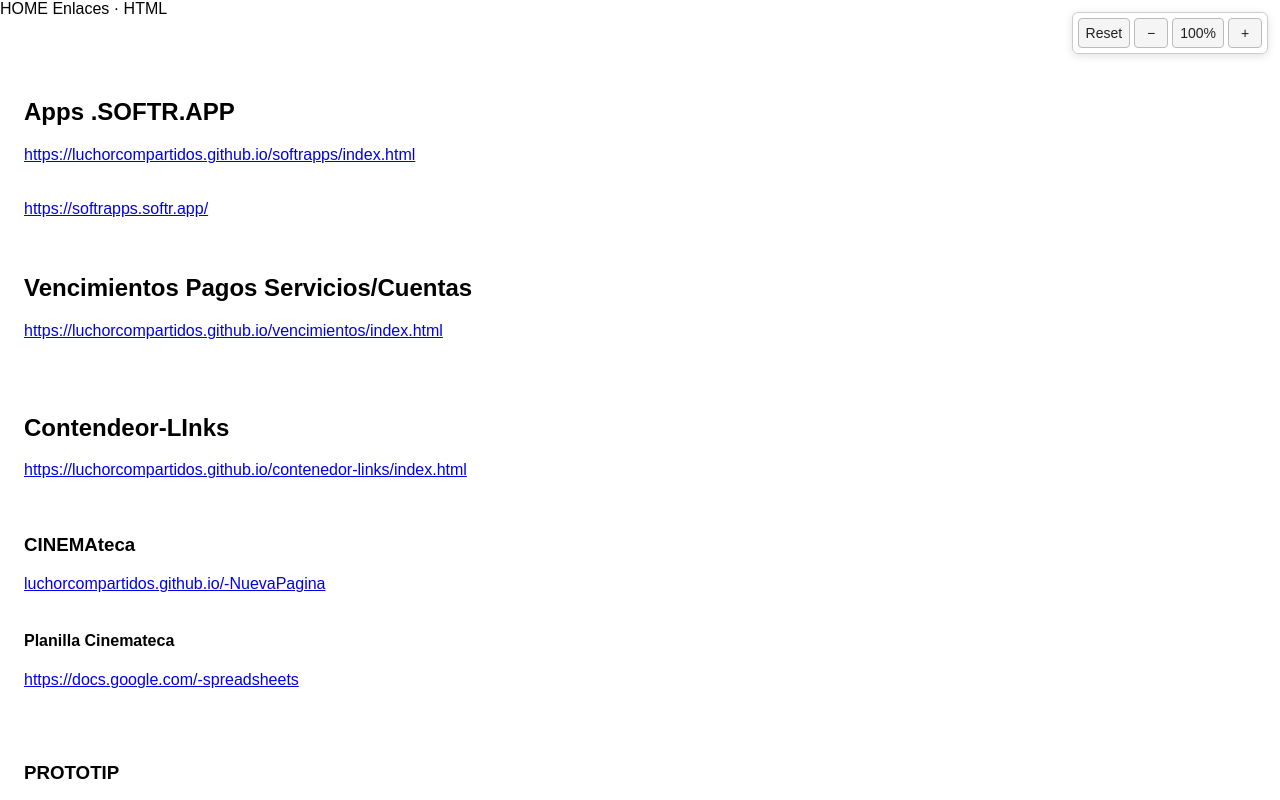
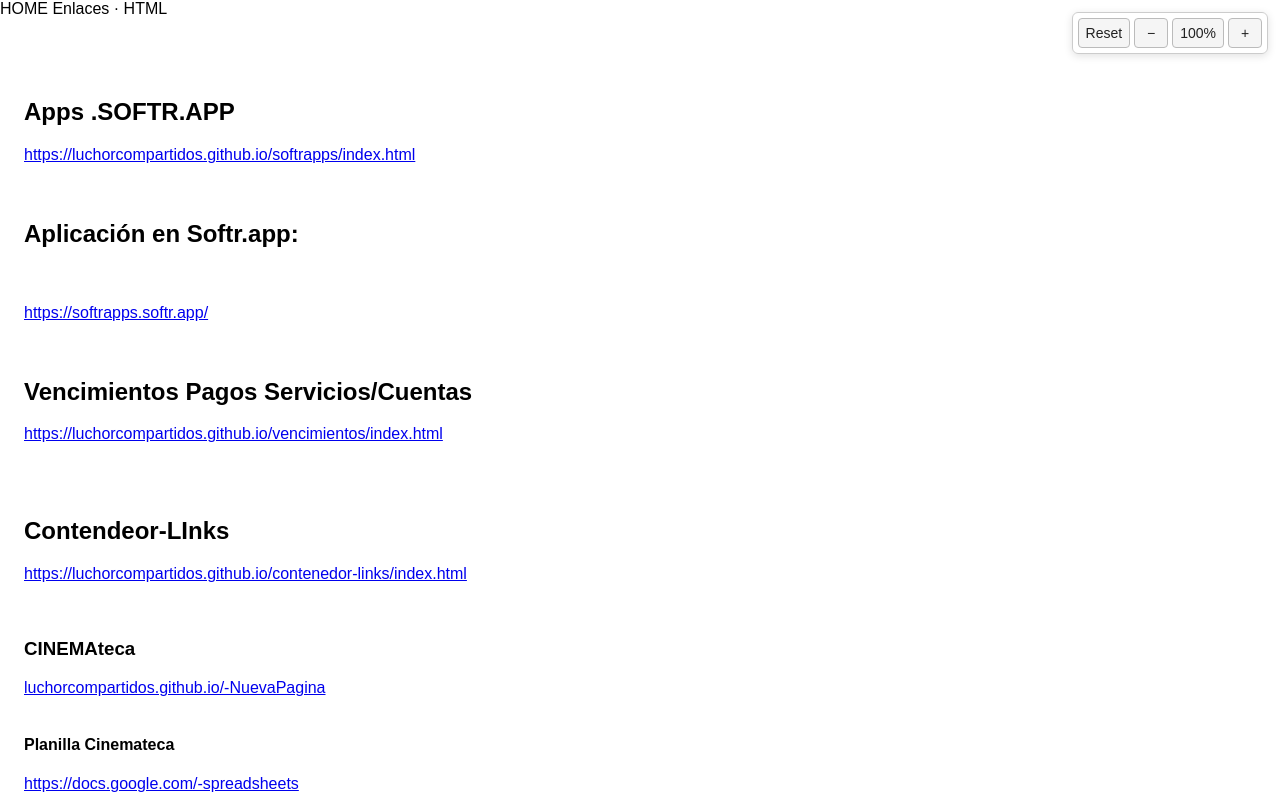
Before and after one commit to luchorcompartidos/HOME, a plain HTML site: page index.html in a window 1280 px wide. Shown: the top 800 px of the page. Drawn offline with Linux system fonts and the light colour scheme.

Commit message:
Actualizar index.html

```diff
--- a/index.html
+++ b/index.html
@@ -40,6 +40,8 @@ body{font-family:Arial,sans-serif;overflow-x:hidden}
   <a href="https://luchorcompartidos.github.io/softrapps">https://luchorcompartidos.github.io/softrapps/index.html</a>
 <br><br><br>
 
+<h2>Aplicación en Softr.app:</h2>
+<br><br>
 
   <a
 href="https://softrapps.softr.app/">https://softrapps.softr.app/</a>
```
